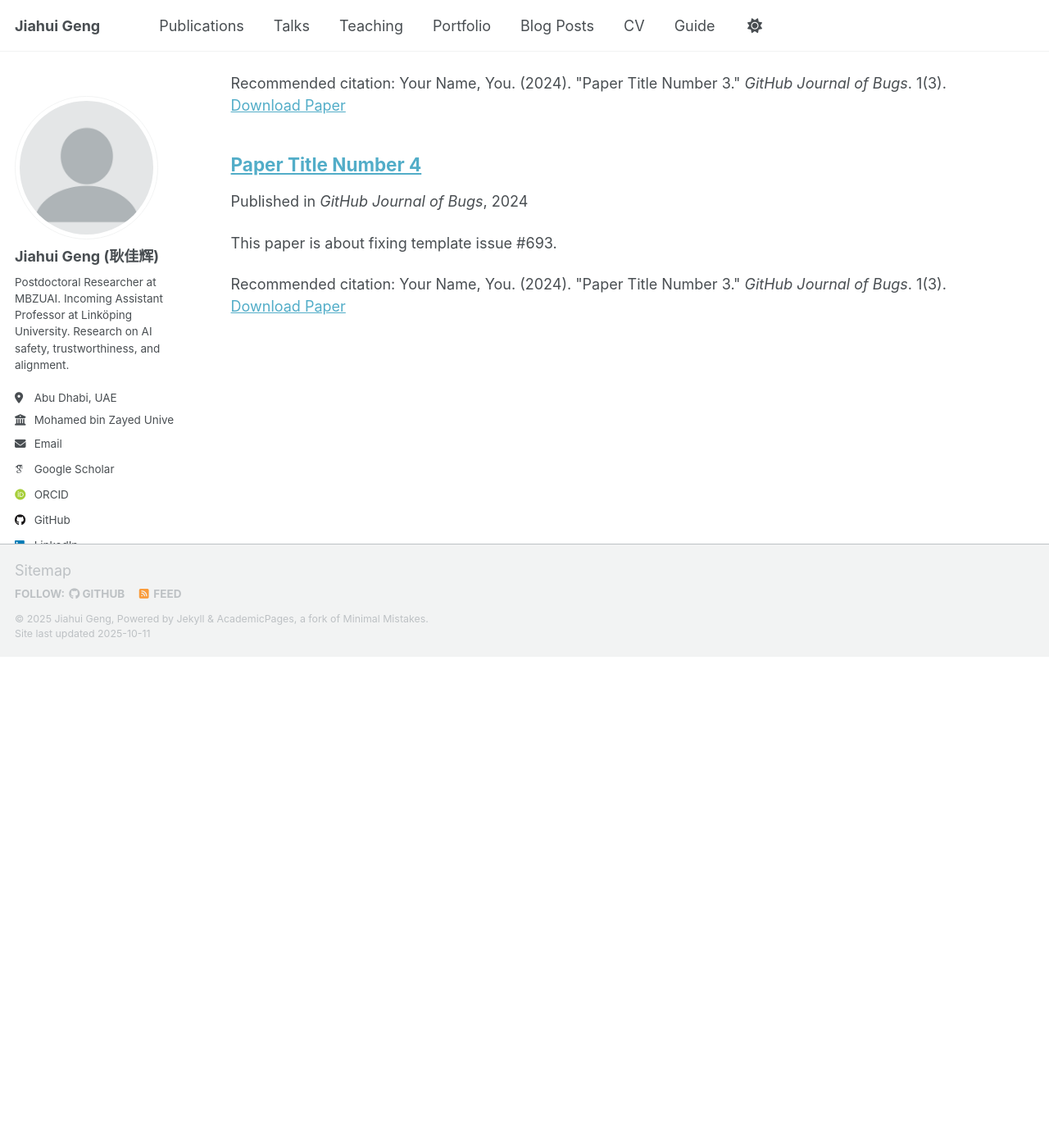
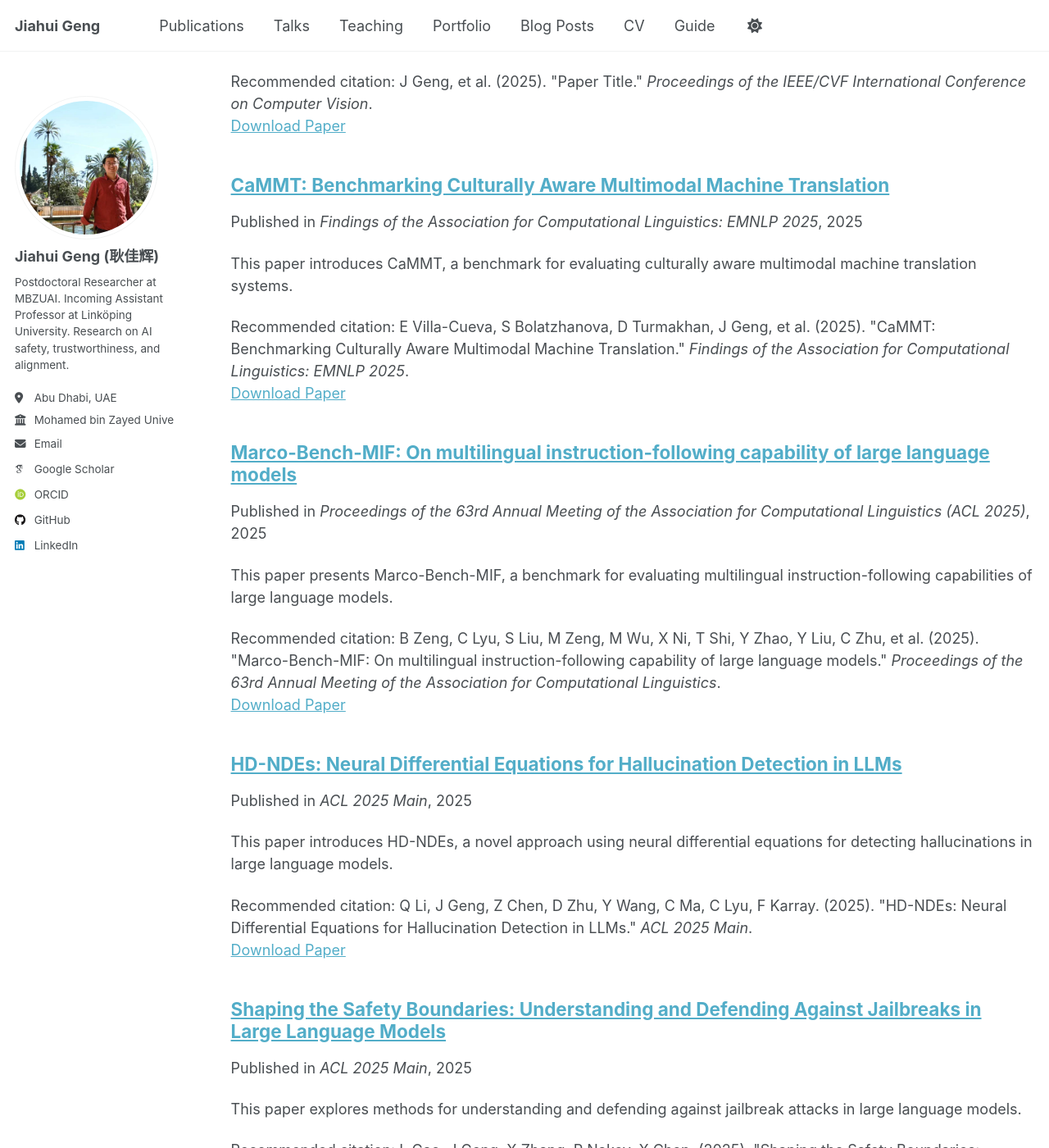
Before and after one commit to jiahuigeng/jiahuigeng.github.io, a Jekyll site: the page built from _pages/publications.html, in a window 1280 px wide and 1400 px high, scrolled down 1189 px. Shown: the whole window at 82% size. Built offline with Jekyll 4.4.1, drawn with Linux system fonts in a browser that asks for light colours; some web fonts are replaced; a script that is not in the unit is left out; before the commit the page ends 1990 px from its top, so only the background shows below that; some of the changed text lies outside the part shown.

Commit message:
add publications

```diff
--- a/_config.yml
+++ b/_config.yml
@@ -23,7 +23,7 @@ repository               : "jiahuigeng/jiahuigeng.github.io"
 #               Additional customization can be done by editing /_includes/author-profile.html
 author:
   # Biographic information
-  avatar           : "profile.png"
+  avatar           : "selfie.jpg"
   name             : "Jiahui Geng (耿佳辉)"
   pronouns         : # example: "she/her"
   bio              : "Postdoctoral Researcher at MBZUAI. Incoming Assistant Professor at Linköping University. Research on AI safety, trustworthiness, and alignment."
--- /dev/null
+++ b/_publications/2024-12-01-aaai-2025-paper.md
@@ -0,0 +1,13 @@
+---
+title: "Paper accepted to AAAI 2025"
+collection: publications
+category: conferences
+permalink: /publication/2024-12-01-aaai-2025-paper
+excerpt: 'This paper was accepted to AAAI 2025 conference.'
+date: 2024-12-01
+venue: 'Proceedings of the 39th AAAI Conference on Artificial Intelligence (AAAI 2025)'
+paperurl: '#'
+citation: 'J Geng, et al. (2025). &quot;Paper Title.&quot; <i>Proceedings of the 39th AAAI Conference on Artificial Intelligence</i>.'
+---
+
+This paper presents novel contributions to artificial intelligence research and was accepted to the prestigious AAAI 2025 conference.
--- /dev/null
+++ b/_publications/2025-03-02-con-instruction.md
@@ -0,0 +1,13 @@
+---
+title: "Con Instruction: Universal Jailbreaking of Multimodal Large Language Models via Non-Textual Modalities"
+collection: publications
+category: conferences
+permalink: /publication/2025-03-02-con-instruction
+excerpt: 'This paper presents a universal jailbreaking method for multimodal large language models using non-textual modalities.'
+date: 2025-03-02
+venue: 'ACL 2025 Main'
+paperurl: '#'
+citation: 'J Geng, TT Tran, P Nakov, I Gurevych. (2025). &quot;Con Instruction: Universal Jailbreaking of Multimodal Large Language Models via Non-Textual Modalities.&quot; <i>ACL 2025 Main</i>.'
+---
+
+This work demonstrates how multimodal large language models can be universally jailbroken through carefully crafted non-textual inputs, highlighting critical security concerns in multimodal AI systems.
--- /dev/null
+++ b/_publications/2025-03-03-vscbench.md
@@ -0,0 +1,13 @@
+---
+title: "VSCBench: Bridging the Gap in Vision-Language Model Safety Calibration"
+collection: publications
+category: conferences
+permalink: /publication/2025-03-03-vscbench
+excerpt: 'This paper introduces VSCBench, a comprehensive benchmark for evaluating safety calibration in vision-language models.'
+date: 2025-03-03
+venue: 'ACL 2025 Findings'
+paperurl: '#'
+citation: 'J Geng, Q Li, Z Chen, Y Wang, D Zhu, Z Xie, C Lyu, X Chen, P Nakov, et al. (2025). &quot;VSCBench: Bridging the Gap in Vision-Language Model Safety Calibration.&quot; <i>ACL 2025 Findings</i>.'
+---
+
+VSCBench provides a systematic framework for evaluating and improving safety calibration in vision-language models, addressing critical gaps in current multimodal AI safety assessment.
--- /dev/null
+++ b/_publications/2025-03-04-shaping-safety-boundaries.md
@@ -0,0 +1,13 @@
+---
+title: "Shaping the Safety Boundaries: Understanding and Defending Against Jailbreaks in Large Language Models"
+collection: publications
+category: conferences
+permalink: /publication/2025-03-04-shaping-safety-boundaries
+excerpt: 'This paper explores methods for understanding and defending against jailbreak attacks in large language models.'
+date: 2025-03-04
+venue: 'ACL 2025 Main'
+paperurl: '#'
+citation: 'L Gao, J Geng, X Zhang, P Nakov, X Chen. (2025). &quot;Shaping the Safety Boundaries: Understanding and Defending Against Jailbreaks in Large Language Models.&quot; <i>ACL 2025 Main</i>.'
+---
+
+This work provides comprehensive insights into jailbreak attacks on large language models and proposes effective defense mechanisms to enhance AI safety and security.
--- /dev/null
+++ b/_publications/2025-03-05-hd-ndes.md
@@ -0,0 +1,13 @@
+---
+title: "HD-NDEs: Neural Differential Equations for Hallucination Detection in LLMs"
+collection: publications
+category: conferences
+permalink: /publication/2025-03-05-hd-ndes
+excerpt: 'This paper introduces HD-NDEs, a novel approach using neural differential equations for detecting hallucinations in large language models.'
+date: 2025-03-05
+venue: 'ACL 2025 Main'
+paperurl: '#'
+citation: 'Q Li, J Geng, Z Chen, D Zhu, Y Wang, C Ma, C Lyu, F Karray. (2025). &quot;HD-NDEs: Neural Differential Equations for Hallucination Detection in LLMs.&quot; <i>ACL 2025 Main</i>.'
+---
+
+HD-NDEs presents a mathematically principled approach to hallucination detection in large language models using neural differential equations, offering improved accuracy and interpretability.
--- /dev/null
+++ b/_publications/2025-05-01-marco-bench-mif.md
@@ -0,0 +1,13 @@
+---
+title: "Marco-Bench-MIF: On multilingual instruction-following capability of large language models"
+collection: publications
+category: conferences
+permalink: /publication/2025-05-01-marco-bench-mif
+excerpt: 'This paper presents Marco-Bench-MIF, a benchmark for evaluating multilingual instruction-following capabilities of large language models.'
+date: 2025-05-01
+venue: 'Proceedings of the 63rd Annual Meeting of the Association for Computational Linguistics (ACL 2025)'
+paperurl: '#'
+citation: 'B Zeng, C Lyu, S Liu, M Zeng, M Wu, X Ni, T Shi, Y Zhao, Y Liu, C Zhu, et al. (2025). &quot;Marco-Bench-MIF: On multilingual instruction-following capability of large language models.&quot; <i>Proceedings of the 63rd Annual Meeting of the Association for Computational Linguistics</i>.'
+---
+
+This paper introduces Marco-Bench-MIF, a comprehensive benchmark designed to evaluate the multilingual instruction-following capabilities of large language models across diverse languages and tasks.
--- /dev/null
+++ b/_publications/2025-05-03-cammt.md
@@ -0,0 +1,13 @@
+---
+title: "CaMMT: Benchmarking Culturally Aware Multimodal Machine Translation"
+collection: publications
+category: conferences
+permalink: /publication/2025-05-03-cammt
+excerpt: 'This paper introduces CaMMT, a benchmark for evaluating culturally aware multimodal machine translation systems.'
+date: 2025-05-03
+venue: 'Findings of the Association for Computational Linguistics: EMNLP 2025'
+paperurl: '#'
+citation: 'E Villa-Cueva, S Bolatzhanova, D Turmakhan, J Geng, et al. (2025). &quot;CaMMT: Benchmarking Culturally Aware Multimodal Machine Translation.&quot; <i>Findings of the Association for Computational Linguistics: EMNLP 2025</i>.'
+---
+
+CaMMT addresses the critical need for cultural awareness in multimodal machine translation, providing a comprehensive benchmark that evaluates translation quality across diverse cultural contexts.
--- /dev/null
+++ b/_publications/2025-05-04-iccv-2025-paper.md
@@ -0,0 +1,13 @@
+---
+title: "Paper accepted to ICCV 2025"
+collection: publications
+category: conferences
+permalink: /publication/2025-05-04-iccv-2025-paper
+excerpt: 'This paper was accepted to ICCV 2025 conference.'
+date: 2025-05-04
+venue: 'Proceedings of the IEEE/CVF International Conference on Computer Vision (ICCV 2025)'
+paperurl: '#'
+citation: 'J Geng, et al. (2025). &quot;Paper Title.&quot; <i>Proceedings of the IEEE/CVF International Conference on Computer Vision</i>.'
+---
+
+This paper presents innovative research in computer vision and was accepted to the top-tier ICCV 2025 conference.
```
Also changed, not shown: _publications/2025-03-01-mathsf-con-instruction.md (added, +13 -0 lines), _publications/2025-05-02-coquir.md (added, +13 -0 lines), images/selfie.jpg (added).
